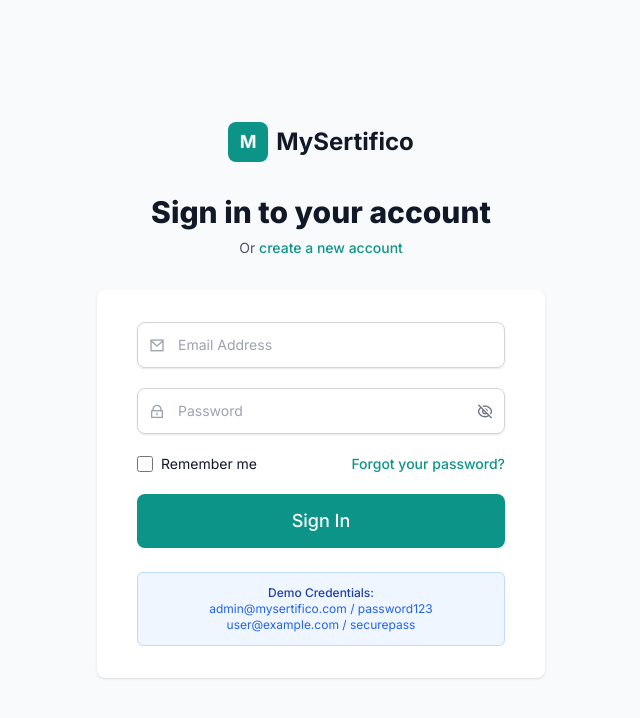
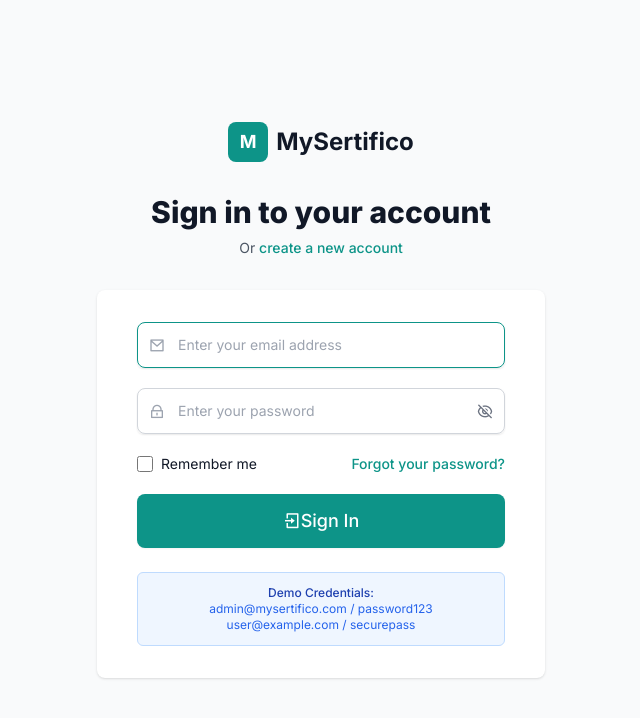
Before and after one commit to webappstudio-my/mysertifico, a React (Vite) app: page /auth/sign-in in a window 1280 px wide. Shown: the top 718 px of the page, without its empty margins (319-959 px from the left). Built offline with nearby package versions, Linux system fonts and the light colour scheme.

Commit message:
added loading, placeholder and readability changes

```diff
--- a/src/components/auth/SignInForm.jsx
+++ b/src/components/auth/SignInForm.jsx
@@ -7,7 +7,8 @@ const SignInForm = ({
     formData,
     handleChange,
     handleSubmit,
-    errors
+    errors,
+    loading = false,
 }) => {
     return (
         <form className="space-y-5" onSubmit={handleSubmit} noValidate>
@@ -20,7 +21,11 @@ const SignInForm = ({
                 value={formData.email}
                 onChange={handleChange}
                 required
+                autoFocus
+                autoComplete="email"
                 error={errors.email}
+                disabled={loading}
+                placeholder={'Enter your email address'}
             />
 
             <AuthInputField
@@ -32,7 +37,10 @@ const SignInForm = ({
                 value={formData.password}
                 onChange={handleChange}
                 required
+                autoComplete="current-password"
                 error={errors.password}
+                disabled={loading}
+                placeholder={'Enter your password'}
             />
 
             <div className="flex items-center justify-between">
@@ -42,22 +50,43 @@ const SignInForm = ({
                         name="rememberMe"
                         type="checkbox"
                         checked={formData.rememberMe || false}
-                        onChange={(e) => handleChange({ target: { name: 'rememberMe', value: e.target.checked } })}
+                        onChange={(e) => handleChange({
+                             target: {
+                                 name: 'rememberMe',
+                                 value: e.target.checked
+                                }
+                            })}
+                            disabled={loading}
                         className="h-4 w-4 text-primary focus:ring-primary border-gray-300 rounded"
                     />
-                    <label htmlFor="remember-me" className="ml-2 block text-sm text-gray-900">Remember me</label>
+                    <label htmlFor="remember-me" className="ml-2 block text-sm text-gray-900">
+                        Remember me
+                        </label>
                 </div>
                 <div className="text-sm">
-                    <Link to="/auth/forgot-password" className="font-medium text-primary hover:underline">Forgot your password?</Link>
+                    <Link to="/auth/forgot-password" className="font-medium text-primary hover:underline">
+                    Forgot your password?
+                    </Link>
                 </div>
             </div>
 
             <div>
                 <button
                     type="submit"
+                    disabled={loading}
                     className="w-full flex justify-center py-3 px-4 border border-transparent rounded-lg shadow-sm text-lg font-medium text-white bg-primary hover:bg-primary-dark focus:outline-none focus:ring-2 focus:ring-offset-2 focus:ring-primary transition-colors"
                 >
-                    Sign In
+                    {loading ? (
+                        <>
+                            <i className='ri-loader-4-line animate-spin'></i>
+                            Signing In...
+                        </>
+                    ) : (
+                        <>
+                            <i className='ri-login-box-line'></i>
+                            Sign In
+                        </>
+                    )}
                 </button>
             </div>
         </form>
```
